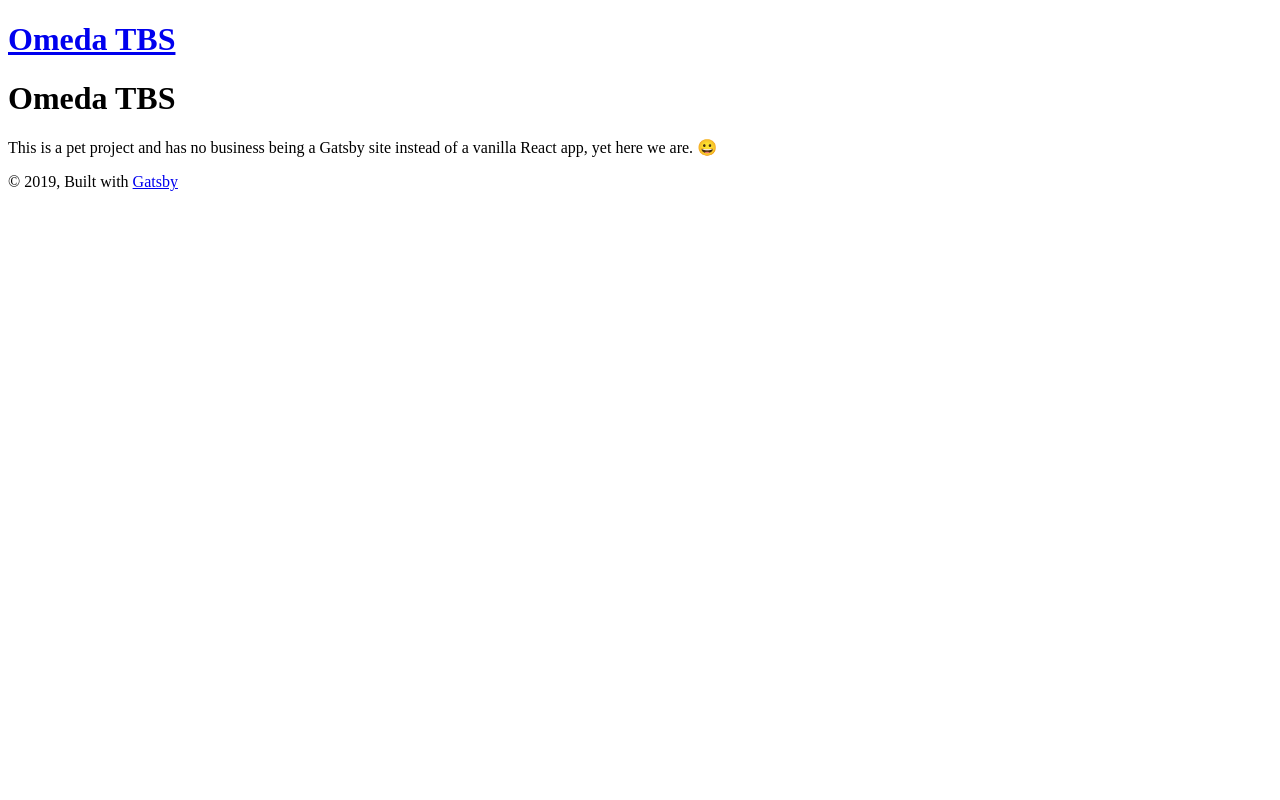
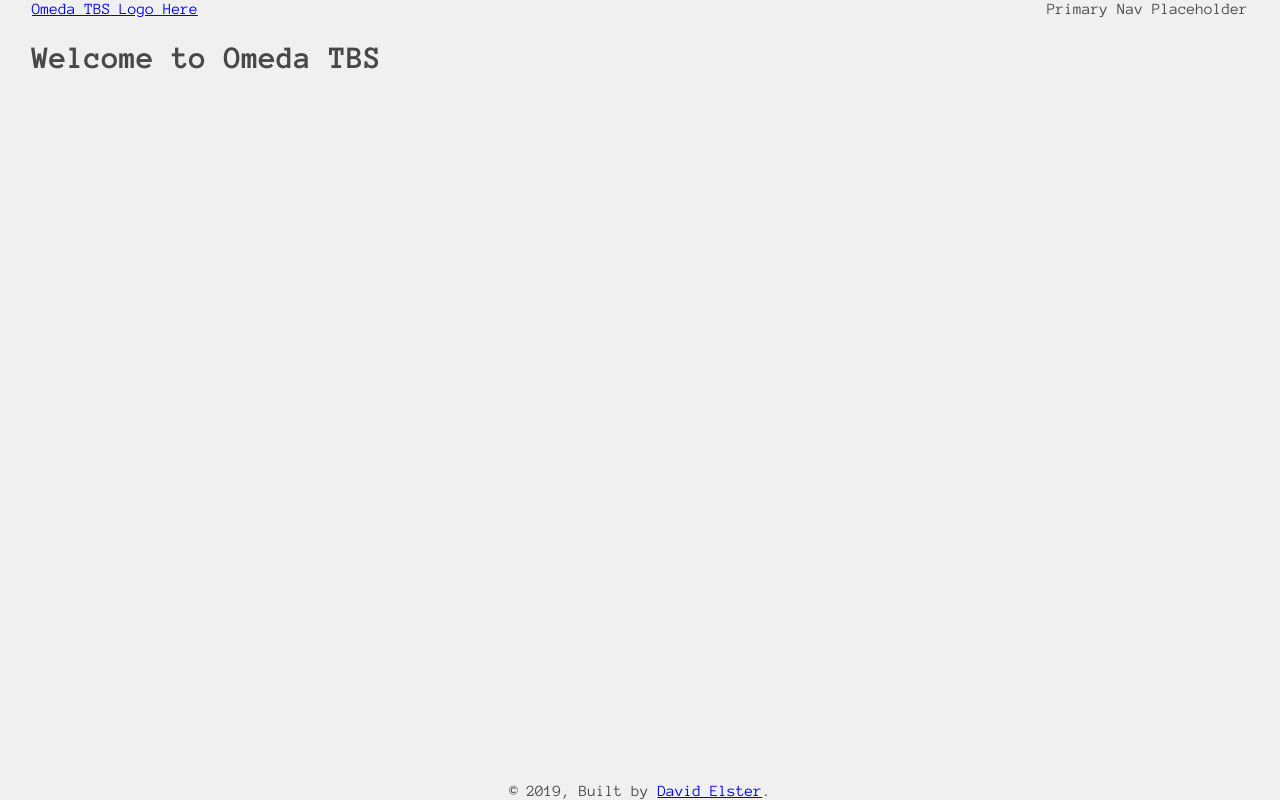
Before and after one commit to delster/omeda-tbs, a Gatsby site: page / in a window 1280 px wide. Built offline with nearby package versions, Linux system fonts and the light colour scheme; Gatsby itself is replaced by a stand-in of ours.

Commit message:
Scaffolding

```diff
--- a/package.json
+++ b/package.json
@@ -4,6 +4,7 @@
   "version": "0.1.0",
   "author": "David Elster <davidandtheweb@gmail.com>",
   "dependencies": {
+    "auth0-js": "^9.10.2",
     "babel-plugin-styled-components": "^1.10.0",
     "gatsby": "^2.3.16",
     "gatsby-image": "^2.0.37",
@@ -14,11 +15,13 @@
     "gatsby-plugin-styled-components": "^3.0.7",
     "gatsby-source-filesystem": "^2.0.29",
     "gatsby-transformer-sharp": "^2.1.17",
+    "normalize.css": "^8.0.1",
     "prop-types": "^15.7.2",
     "react": "^16.8.6",
     "react-dom": "^16.8.6",
     "react-helmet": "^5.2.0",
-    "styled-components": "^4.2.0"
+    "styled-components": "^4.2.0",
+    "typeface-anonymous-pro": "^0.0.72"
   },
   "devDependencies": {
     "prettier": "^1.17.0"
--- a/src/components/ui/layout.js
+++ b/src/components/Layout.js
@@ -1,7 +1,16 @@
 import React from "react"
 import PropTypes from "prop-types"
 import { StaticQuery, graphql } from "gatsby"
-import Header from "./header"
+
+import "normalize.css"
+import "typeface-anonymous-pro"
+
+import GlobalStyles from "./elements/GlobalStyles"
+
+import AppWrapper from "./elements/AppWrapper"
+import Header from "./elements/Header"
+import Main from "./elements/Main"
+import Footer from "./elements/Footer"
 
 const Layout = ({ children }) => (
   <StaticQuery
@@ -15,15 +24,12 @@ const Layout = ({ children }) => (
       }
     `}
     render={data => (
-      <>
+      <AppWrapper>
+        <GlobalStyles />
         <Header siteTitle={data.site.siteMetadata.title} />
-        <main>{children}</main>
-        <footer>
-          © {new Date().getFullYear()}, Built with
-          {` `}
-          <a href="https://www.gatsbyjs.org">Gatsby</a>
-        </footer>
-      </>
+        <Main>{children}</Main>
+        <Footer />
+      </AppWrapper>
     )}
   />
 )
--- /dev/null
+++ b/src/components/elements/AppWrapper.js
@@ -0,0 +1,17 @@
+import React from "react"
+import styled from "styled-components"
+import PropTypes from "prop-types"
+
+const StyledAppWrapper = styled.div`
+  display: flex;
+  flex-flow: column;
+  min-height: 100vh;
+`
+
+const AppWrapper = ({ children }) => <StyledAppWrapper>{children}</StyledAppWrapper>
+
+AppWrapper.propTypes = {
+  children: PropTypes.node.isRequired,
+}
+
+export default AppWrapper
--- /dev/null
+++ b/src/components/elements/Container.js
@@ -0,0 +1,17 @@
+import React from "react"
+import styled from "styled-components"
+import PropTypes from "prop-types"
+
+const StyledContainer = styled.div`
+  width: 95%;
+  max-width: 1400px;
+  margin: 0 auto;
+`
+
+const Container = ({ children }) => <StyledContainer>{children}</StyledContainer>
+
+Container.propTypes = {
+  children: PropTypes.node.isRequired,
+}
+
+export default Container
--- /dev/null
+++ b/src/components/elements/Footer.js
@@ -0,0 +1,10 @@
+import React from 'react'
+import styled from 'styled-components'
+
+const StyledFooter = styled.footer`
+  text-align: center;
+`
+
+const Footer = () => <StyledFooter>© {new Date().getFullYear()}, Built by <a href="https://twitter.com/delster2">David Elster</a>.</StyledFooter>
+
+export default Footer
--- /dev/null
+++ b/src/components/elements/GlobalStyles.js
@@ -0,0 +1,15 @@
+import { createGlobalStyle } from "styled-components"
+
+const MonospaceFallbacks = `Consolas, "Andale Mono WT", "Andale Mono", "Lucida Console", "Lucida Sans Typewriter", "DejaVu Sans Mono", "Bitstream Vera Sans Mono", "Liberation Mono", "Nimbus Mono L", Monaco, "Courier New", Courier, monospace`
+
+const GlobalStyle = createGlobalStyle`
+  body {
+    color: rgba(0,0,0,.7);
+    background-color: #f0f0f0;
+  }
+  * {
+    font-family: "Anonymous Pro", ${MonospaceFallbacks};
+  }
+`
+
+export default GlobalStyle
--- /dev/null
+++ b/src/components/elements/Header.js
@@ -0,0 +1,39 @@
+import React from "react"
+import styled from "styled-components"
+import PropTypes from "prop-types"
+import { Link } from "gatsby"
+
+import Container from "./Container"
+
+const StyledHeader = styled.header`
+  & > * {
+    display: flex;
+    align-items: center;
+    justify-content: space-between;
+  }
+`
+const LogoPlaceholder = styled.div``
+const PrimaryNavPlaceholder = styled.div``
+
+const Header = ({ siteTitle }) => (
+  <StyledHeader>
+    <Container>
+      <LogoPlaceholder>
+        <Link to="/">{siteTitle} Logo Here</Link>
+      </LogoPlaceholder>
+      <PrimaryNavPlaceholder>
+        Primary Nav Placeholder
+      </PrimaryNavPlaceholder>
+    </Container>
+  </StyledHeader>
+)
+
+Header.propTypes = {
+  siteTitle: PropTypes.string,
+}
+
+Header.defaultProps = {
+  siteTitle: ``,
+}
+
+export default Header
--- /dev/null
+++ b/src/components/elements/Main.js
@@ -0,0 +1,21 @@
+import React from "react"
+import styled from "styled-components"
+import PropTypes from "prop-types"
+
+import Container from "../elements/Container"
+
+const StyledMain = styled.main`
+  flex: 1 1 100%;
+`
+
+const Main = ({ children }) => (
+  <StyledMain>
+    <Container>{children}</Container>
+  </StyledMain>
+)
+
+Main.propTypes = {
+  children: PropTypes.node.isRequired,
+}
+
+export default Main
--- a/src/components/game/omeda.js
+++ b/src/components/game/Client.js
@@ -10,7 +10,7 @@ const TurnOrder = styled.div``
 const CombatArea = styled.div``
 const UserInput = styled.div``
 
-const Omeda = () => {
+const Client = () => {
   const [characters, setCharacters] = useState([])
   const [turnOrder, setTurnOrder] = useState([])
 
@@ -41,4 +41,4 @@ const Omeda = () => {
   )
 }
 
-export default Omeda
+export default Client
--- a/src/components/ui/header.js
+++ /dev/null
@@ -1,21 +0,0 @@
-import { Link } from "gatsby"
-import PropTypes from "prop-types"
-import React from "react"
-
-const Header = ({ siteTitle }) => (
-  <header>
-    <div>
-      <h1><Link to="/">{siteTitle}</Link></h1>
-    </div>
-  </header>
-)
-
-Header.propTypes = {
-  siteTitle: PropTypes.string,
-}
-
-Header.defaultProps = {
-  siteTitle: ``,
-}
-
-export default Header
--- a/src/pages/index.js
+++ b/src/pages/index.js
@@ -1,14 +1,12 @@
-import React from "react"
-import Layout from "../components/ui/layout"
-import SEO from "../components/utils/seo"
-import Omeda from "../components/game/omeda"
+import React from 'react'
+import Layout from '../components/Layout'
+import SEO from '../components/utils/Seo'
 
 const IndexPage = () => (
   <Layout>
-    <SEO title="Home" keywords={[`omeda`, `sandbox`]} />
-    <h1>Omeda TBS</h1>
-    <p>This is a pet project and has no business being a Gatsby site instead of a vanilla React app, yet here we are. <span role="img" aria-label="Smiling Emoji">😀</span></p>
-    <Omeda />
+    <SEO title='Home' keywords={[`omeda`, `sandbox`]} />
+    <h1>Welcome to Omeda TBS</h1>
+    {/* This should be the pre-auth landing page. */}
   </Layout>
 )
 
```
Also changed, not shown: src/components/utils/seo.js (+0 -7 lines), src/pages/404.js (+4 -5 lines), 1 other file.
